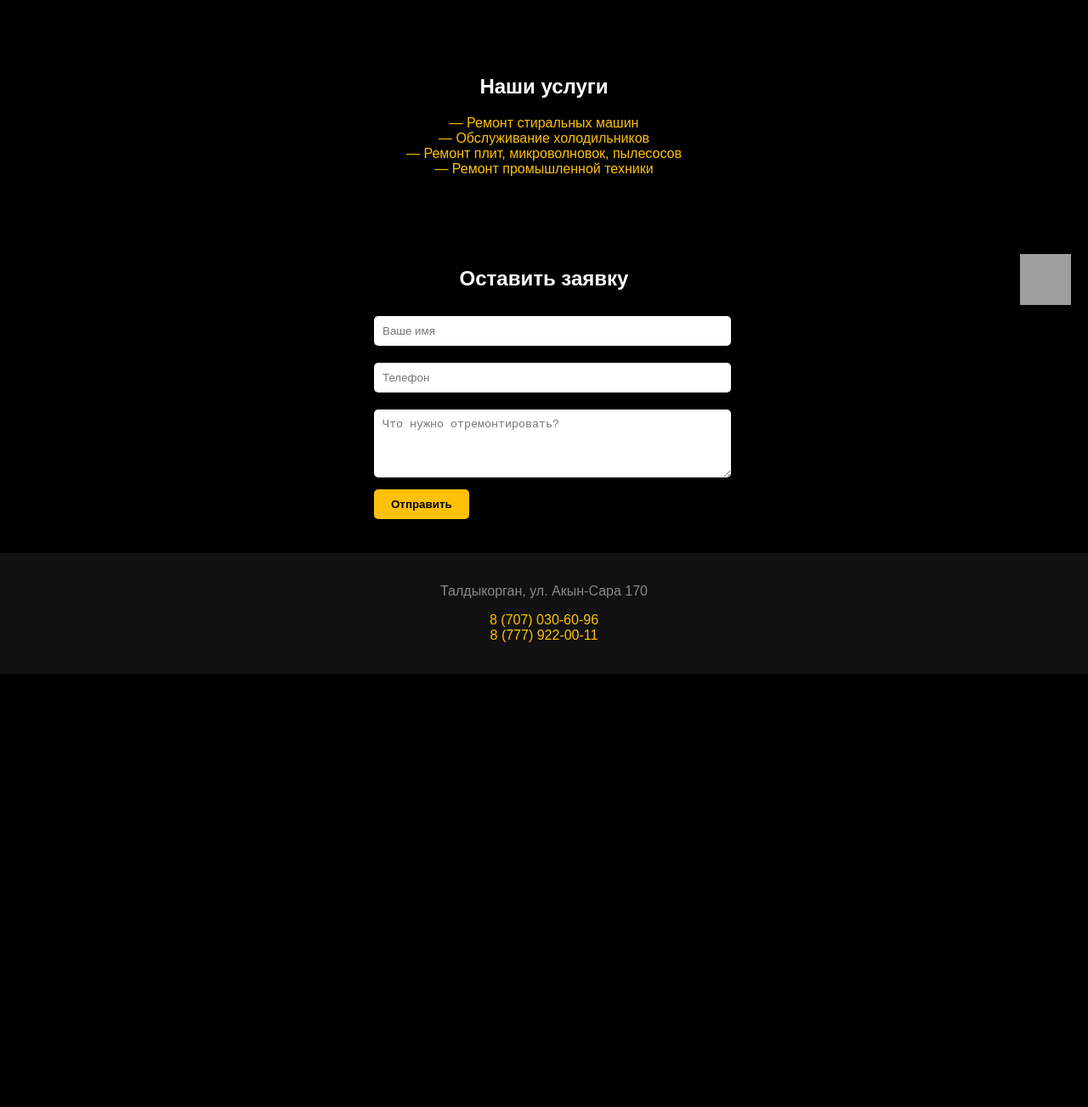
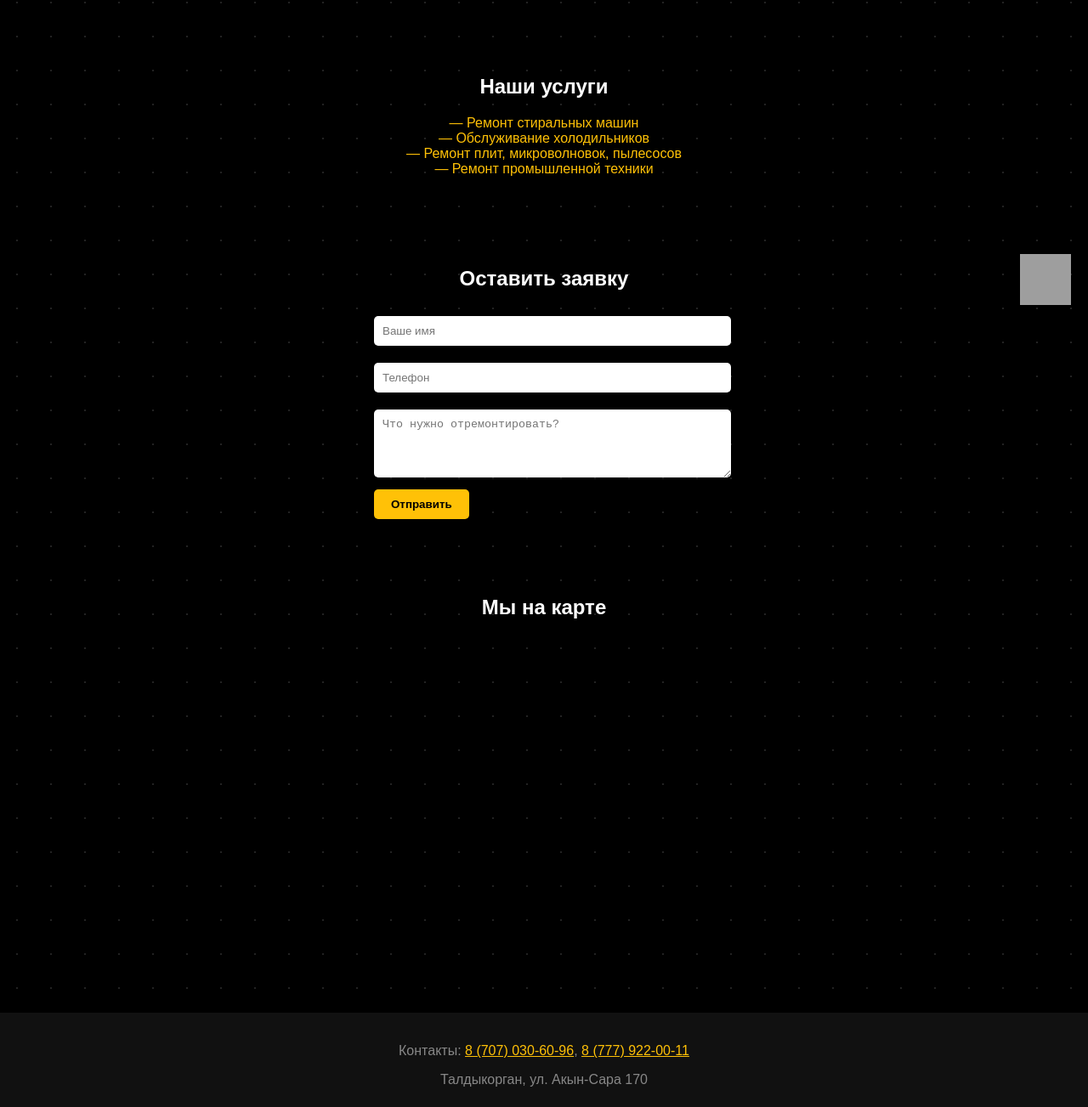
Before and after one commit to vremya-remonta/repair-timejts, a plain HTML site: page index.html in a window 1280 px wide. Shown: the part 417-1720 px from the top of the page at 85% size. Before the commit the page ends 1210 px from the top, so only its background shows below. Drawn offline with Linux system fonts and the light colour scheme; grey boxes are pictures that could not be loaded.

Commit message:
Update index.html

```diff
--- a/index.html
+++ b/index.html
@@ -1,8 +1,8 @@
 <!DOCTYPE html>
 <html lang="ru">
 <head>
-  <meta charset="UTF-8">
-  <meta name="viewport" content="width=device-width, initial-scale=1.0">
+  <meta charset="UTF-8" />
+  <meta name="viewport" content="width=device-width, initial-scale=1.0"/>
   <title>Время Ремонта</title>
   <style>
     body {
@@ -11,38 +11,34 @@
       background-color: #000;
       color: #ffc107;
       text-align: center;
+      background-image: radial-gradient(#222 1px, transparent 1px);
+      background-size: 40px 40px;
     }
-
     header {
       padding: 30px 20px;
     }
-
     header img {
       width: 120px;
       height: auto;
       margin-bottom: 10px;
     }
-
     h1 {
       margin: 10px 0;
       color: #ffc107;
+      letter-spacing: 2px;
     }
-
     h2 {
       color: #fff;
       margin-top: 10px;
     }
-
     section {
       padding: 40px 20px;
     }
-
     form {
       max-width: 400px;
       margin: 0 auto;
       text-align: left;
     }
-
     input, textarea {
       width: 100%;
       padding: 10px;
@@ -50,7 +46,6 @@
       border: none;
       border-radius: 5px;
     }
-
     button {
       background-color: #ffc107;
       color: black;
@@ -60,33 +55,32 @@
       font-weight: bold;
       cursor: pointer;
     }
-
     footer {
       background-color: #111;
       color: #888;
       padding: 20px;
     }
-
-    footer a {
-      color: #ffc107;
-      text-decoration: none;
-    }
-
     .whatsapp-float {
       position: fixed;
       bottom: 20px;
       right: 20px;
       z-index: 100;
     }
-
     .whatsapp-float img {
       width: 60px;
       height: 60px;
     }
+    ul {
+      list-style: none;
+      padding: 0;
+    }
+    ul li::before {
+      content: "— ";
+      color: #ffc107;
+    }
   </style>
 </head>
 <body>
-
   <header>
     <div style="display: flex; flex-direction: column; align-items: center;">
       <img src="logo.png" alt="Логотип Время Ремонта">
@@ -102,11 +96,11 @@
 
   <section>
     <h2>Наши услуги</h2>
-    <ul style="list-style: none; padding: 0;">
-      <li>— Ремонт стиральных машин</li>
-      <li>— Обслуживание холодильников</li>
-      <li>— Ремонт плит, микроволновок, пылесосов</li>
-      <li>— Ремонт промышленной техники</li>
+    <ul>
+      <li>Ремонт стиральных машин</li>
+      <li>Обслуживание холодильников</li>
+      <li>Ремонт плит, микроволновок, пылесосов</li>
+      <li>Ремонт промышленной техники</li>
     </ul>
   </section>
 
@@ -120,29 +114,37 @@
     </form>
   </section>
 
+  <!-- Карта -->
+  <section>
+    <h2>Мы на карте</h2>
+    <div style="width:100%; max-width:600px; margin:0 auto;">
+      <iframe
+        src="https://yandex.ru/map-widget/v1/?um=constructor%3A2059d5ce256da838a92da90a6fa3e2e7cf34cdd499fc90c92b39fc88cb6e9f7a&amp;source=constructor"
+        width="100%"
+        height="400"
+        frameborder="0">
+      </iframe>
+    </div>
+  </section>
+
   <footer>
+    <p>Контакты: <a href="tel:+77070306096" style="color:#ffc107;">8 (707) 030-60-96</a>, <a href="tel:+77779220011" style="color:#ffc107;">8 (777) 922-00-11</a></p>
     <p>Талдыкорган, ул. Акын-Сара 170</p>
-    <p>
-      <a href="tel:+77070306096">8 (707) 030-60-96</a><br>
-      <a href="tel:+77779220011">8 (777) 922-00-11</a>
-    </p>
   </footer>
 
-  <!-- Кнопка WhatsApp -->
-<a class="whatsapp-float" href="https://wa.me/77779220011" target="_blank">
-  <img src="https://upload.wikimedia.org/wikipedia/commons/6/6b/WhatsApp.svg" alt="WhatsApp">
-</a>
+  <!-- Иконка WhatsApp -->
+  <a class="whatsapp-float" href="https://wa.me/77779220011" target="_blank">
+    <img src="https://upload.wikimedia.org/wikipedia/commons/5/5e/WhatsApp_icon.png" alt="WhatsApp">
+  </a>
 
   <script>
     function sendWhatsApp() {
       var name = document.getElementById("name").value;
       var phone = document.getElementById("phone").value;
       var message = document.getElementById("message").value;
-
       var text = encodeURIComponent("Новая заявка:\nИмя: " + name + "\nТелефон: " + phone + "\nСообщение: " + message);
       window.open("https://wa.me/77779220011?text=" + text, "_blank");
     }
   </script>
-
 </body>
 </html>
```
